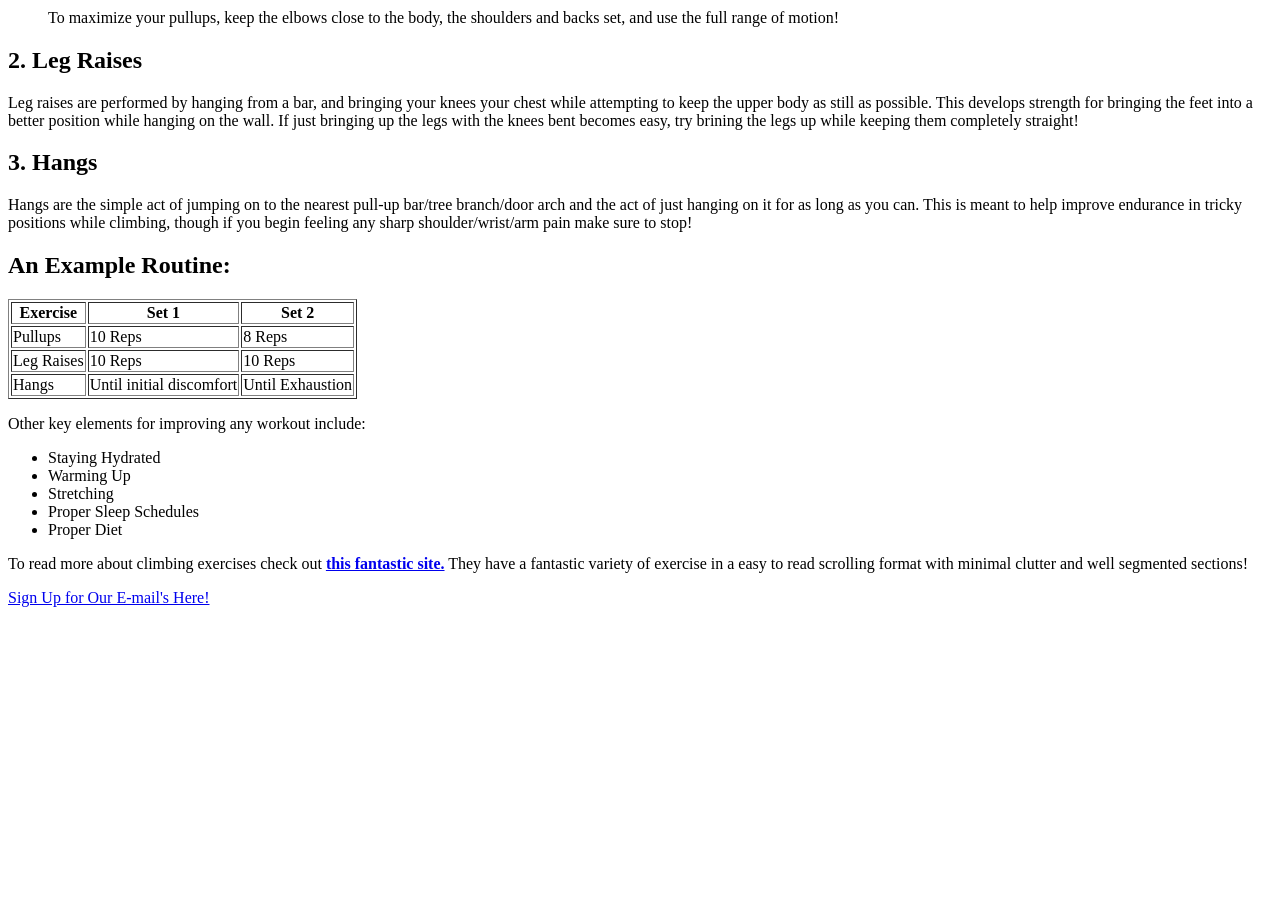
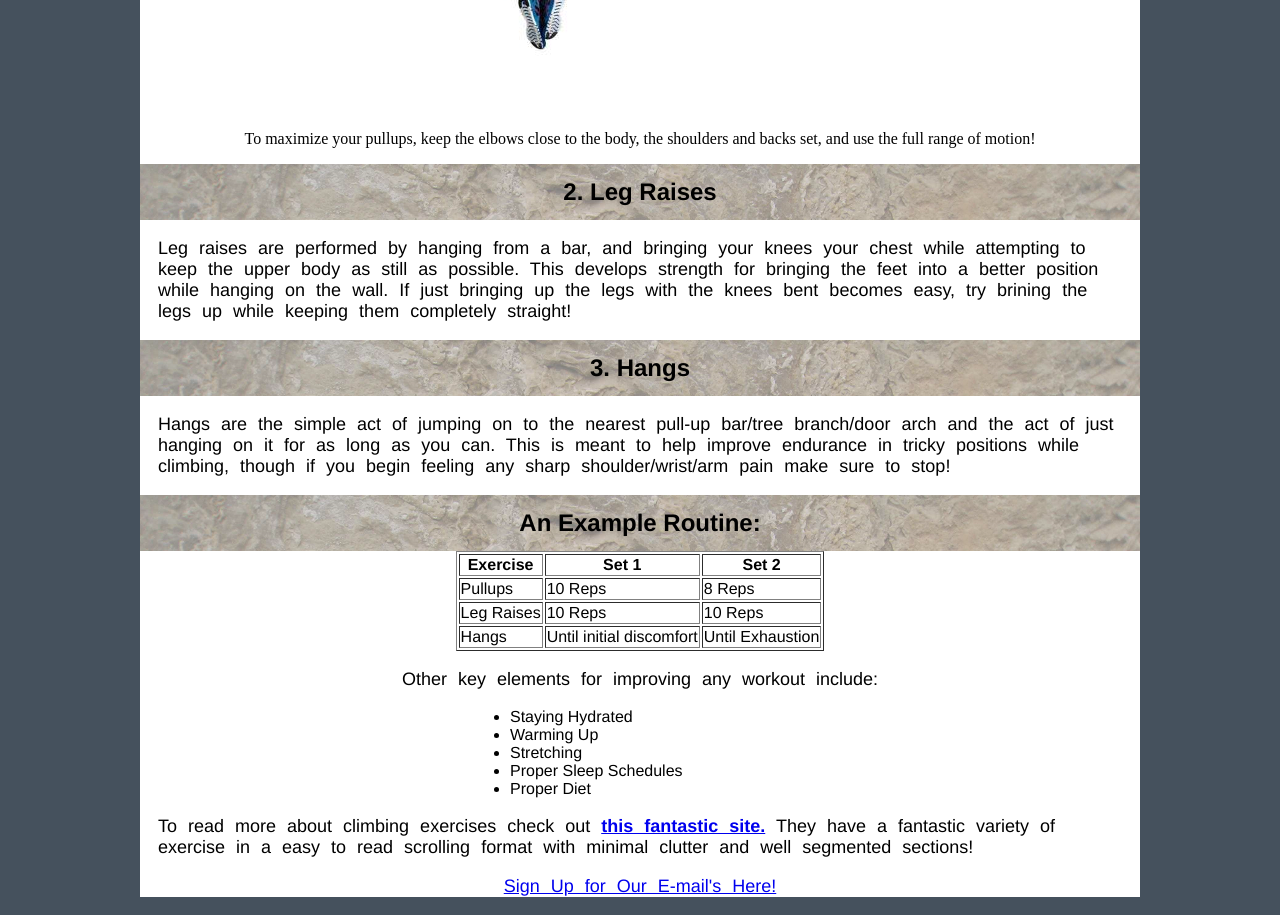
Before and after one commit to mcleodaj/mcleodaj.github.io, a plain HTML site: page index.html in a window 1280 px wide. Shown: the part 760-1675 px from the top of the page. Before the commit the page ends 1383 px from the top, so only its background shows below. Drawn offline with Linux system fonts and the light colour scheme.

Commit message:
Styles updated with a full css sheet, email.html and index.html linked to said sheets and formatted with divs, banner 2 added for css

```diff
--- a/index.html
+++ b/index.html
@@ -5,18 +5,28 @@
   <title>Exercises to Assist With Rock Climbing</title>
 </head>
 <body>
+<div id="sitewrapper">
+<section class="divider">
   <h1> An Introduction:</h1>
   <p>For those of you who are just being introduced to the sport of rock climbing, it may seem like a daunting sport, requiring endurance, strength and balance.  And you'd be correct!  It is not a particularly easy sport to take on, but you can accelerate your progress by adding on a few of these supplementary exercises to your routine!</p>
+</section>
+<section class="divider">
   <h2>1. Pull-ups</h2>
   <p>The bread and butter of all climbing exercises, the pull-up is going to work on bringing you up to speed as quickly as possible on the upper body strength.  If you cannot do a full pull-up, do not stress!  Practice negative pull-ups, where you jump up into the top of the pull-up, and try to slow your descent back to hanging as much as possible.  This is proper pull-up form: </p>
   <img src="pullup.jpg" alt="A man showing proper pullup form">
   <blockquote>To maximize your pullups, keep the elbows close to the body, the shoulders and backs set, and use the full range of motion!</blockquote>
+</section>
+<section class="divider">
   <h2>2. Leg Raises</h2>
   <p>Leg raises are performed by hanging from a bar, and bringing your knees your chest while attempting to keep the upper body as still as possible.  This develops strength for bringing the feet into a better position while hanging on the wall.  If just bringing up the legs with the knees bent becomes easy, try brining the legs up while keeping them completely straight!</p>
+</section>
+<section class="divider">
   <h2>3. Hangs</h2>
   <p>Hangs are the simple act of jumping on to the nearest pull-up bar/tree branch/door arch and the act of just hanging on it for as long as you can.  This is meant to help improve endurance in tricky positions while climbing, though if you begin feeling any sharp shoulder/wrist/arm pain make sure to stop!</p>
+</section>
+<section class="divider">
   <h2>An Example Routine:</h2>
-<table border="1">
+  <table border="1" align="center">
   <tr>
     <th>Exercise</th>
     <th>Set 1</th>
@@ -38,7 +48,9 @@
     <td>Until Exhaustion</td>
   </tr>
   </table>
+  <div id="textcentered">
     <p>Other key elements for improving any workout include:</p>
+  </div>
   <ul>
     <li>Staying Hydrated</li>
     <li>Warming Up</li>
@@ -47,6 +59,10 @@
     <li>Proper Diet</li>
   </ul>
   <p>To read more about climbing exercises check out <strong><a href="http://www.climbing.com/skills/training-10-exercises-for-a-complete-core/">this fantastic site.</a></strong> They have a fantastic variety of exercise in a easy to read scrolling format with minimal clutter and well segmented sections!</p>
+</section>
+<div id="footer">
   <p><a href="email.html">Sign Up for Our E-mail's Here!</a></p>
+</div>
+</div>
 </body>
 </html>
--- a/styles.css
+++ b/styles.css
@@ -1,6 +1,105 @@
-#testdiv {
-  background-color: blue;
+
+#sitewrapper {
+  max-width: 1000px;
+  margin: 0 auto;
+  background-color: white;
+  height: 100%;
+  padding-top: 0;
+  padding-bottom: 0;
+  margin-top: 0;
+  margin-bottom: 0;
+  min-width: 400px;
 }
-#sitewrapper {
+.divider {
+  margin-top: 0px;
+}
 
+#textcentered {
+  text-align: center;
 }
+
+#header {
+  text-align: center;
+}
+
+#footer {
+  text-align: center;
+}
+body {
+  margin-top: 0px;
+  margin-bottom: 0;
+}
+
+html {
+  background-color: #45515d;
+}
+
+h1 {
+  text-align: center;
+  font-family: Helvetica;
+  background-image: url("banner2.png");
+  padding-top: 18px;
+  padding-bottom: 18px;
+  width: 100%;
+  margin-top: 0;
+  margin-bottom: 0;
+}
+
+h2 {
+  text-align: center;
+  font-family: Helvetica;
+  background-image: url("banner2.png");
+  padding-top: 14px;
+  padding-bottom: 14px;
+  width: 100%;
+  margin-top: 0;
+  margin-bottom: 0;
+}
+
+img {
+  display: block;
+  margin: 0 auto;
+}
+
+blockquote {
+  text-align: center;
+}
+
+a:visited {
+  color: gray;
+}
+
+a:hover {
+  color: orange;
+}
+
+p {
+  font-family: Helvetica;
+  font-size: 18px;
+  word-spacing: 6px;
+  padding-left: 18px;
+  padding-right: 18px;
+}
+
+table {
+  font-family: Helvetica;
+  font-size: 16px;
+}
+
+ul {
+  font-family: Helvetica;
+  font-size: 16px;
+  width: 300px;
+  margin: 0 auto;
+  text-align: left;
+}
+
+form {
+  padding-top: 50px;
+  padding-bottom: 200px;
+  font-family: Helvetica;
+  font-size: 16px;
+  width: 200px;
+  margin: 0 auto;
+  text-align: left;
+}
```
Also changed, not shown: email.html (+3 -0 lines), banner2.png (added). Lines whose indentation alone changed are shown as unchanged.
